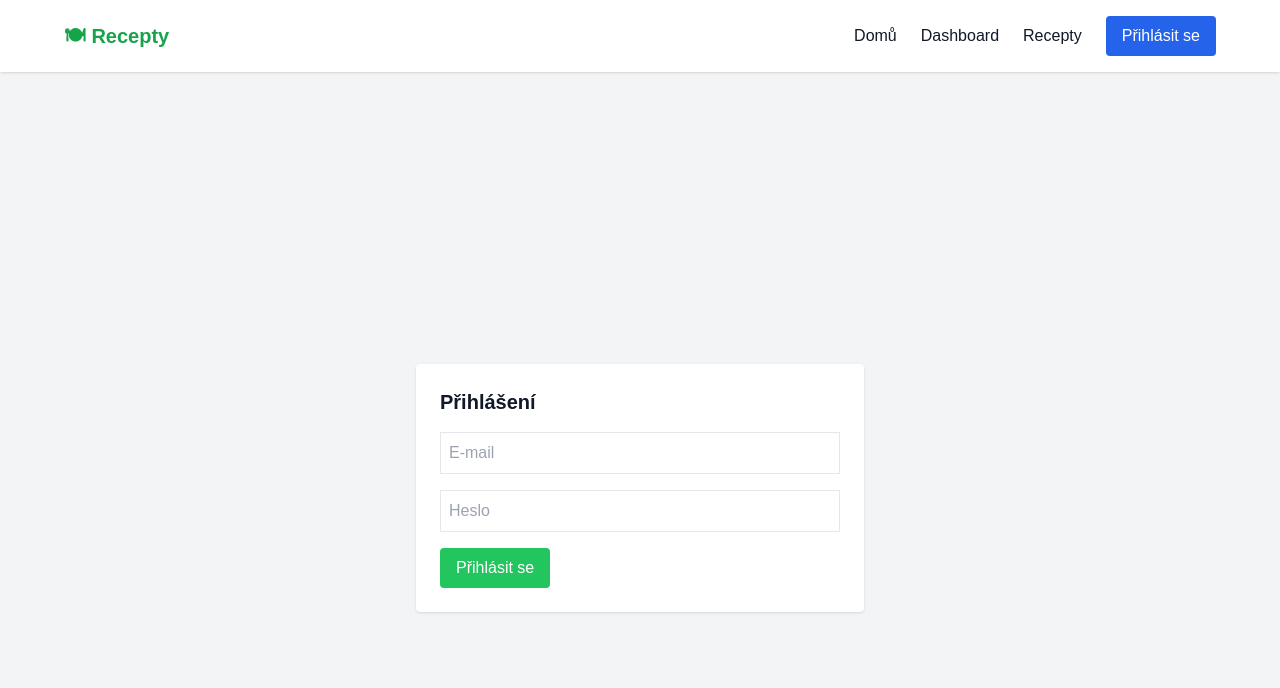
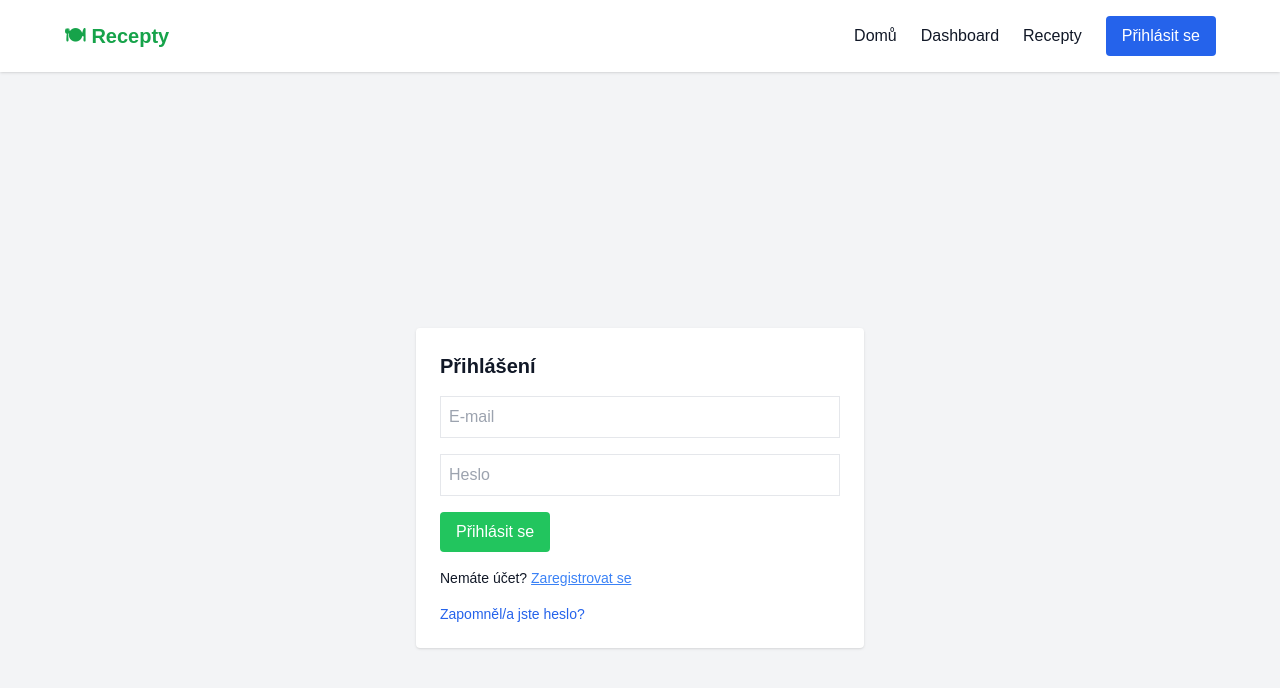
Before and after one commit to JanSladky/recepty_app, a Next.js app in the folder frontend/: page /login in a window 1280 px wide. Shown: the top 688 px of the page. Built offline with nearby package versions, Linux system fonts and the light colour scheme; no server answers.

Commit message:
Fix login form

```diff
--- a/frontend/src/components/LoginForm.tsx
+++ b/frontend/src/components/LoginForm.tsx
@@ -51,27 +51,24 @@ const LoginForm = () => {
     <form onSubmit={handleLogin} className="space-y-4">
       <h2 className="text-xl font-bold">Přihlášení</h2>
 
-      <input
-        type="email"
-        placeholder="E-mail"
-        value={email}
-        onChange={(e) => setEmail(e.target.value)}
-        className="border p-2 w-full"
-        required
-      />
-      <input
-        type="password"
-        placeholder="Heslo"
-        value={password}
-        onChange={(e) => setPassword(e.target.value)}
-        className="border p-2 w-full"
-        required
-      />
+      <input type="email" placeholder="E-mail" value={email} onChange={(e) => setEmail(e.target.value)} className="border p-2 w-full" required />
+      <input type="password" placeholder="Heslo" value={password} onChange={(e) => setPassword(e.target.value)} className="border p-2 w-full" required />
       <button type="submit" className="bg-green-500 text-white px-4 py-2 rounded">
         Přihlásit se
       </button>
 
       {message && <p className="mt-2 text-sm">{message}</p>}
+      <p className="text-sm mt-4">
+        Nemáte účet?{" "}
+        <a href="/register" className="text-blue-500 underline">
+          Zaregistrovat se
+        </a>
+      </p>
+      <p className="text-sm">
+        <a href="/reset-hesla" className="text-blue-600 hover:underline">
+          Zapomněl/a jste heslo?
+        </a>
+      </p>
     </form>
   );
 };
```
